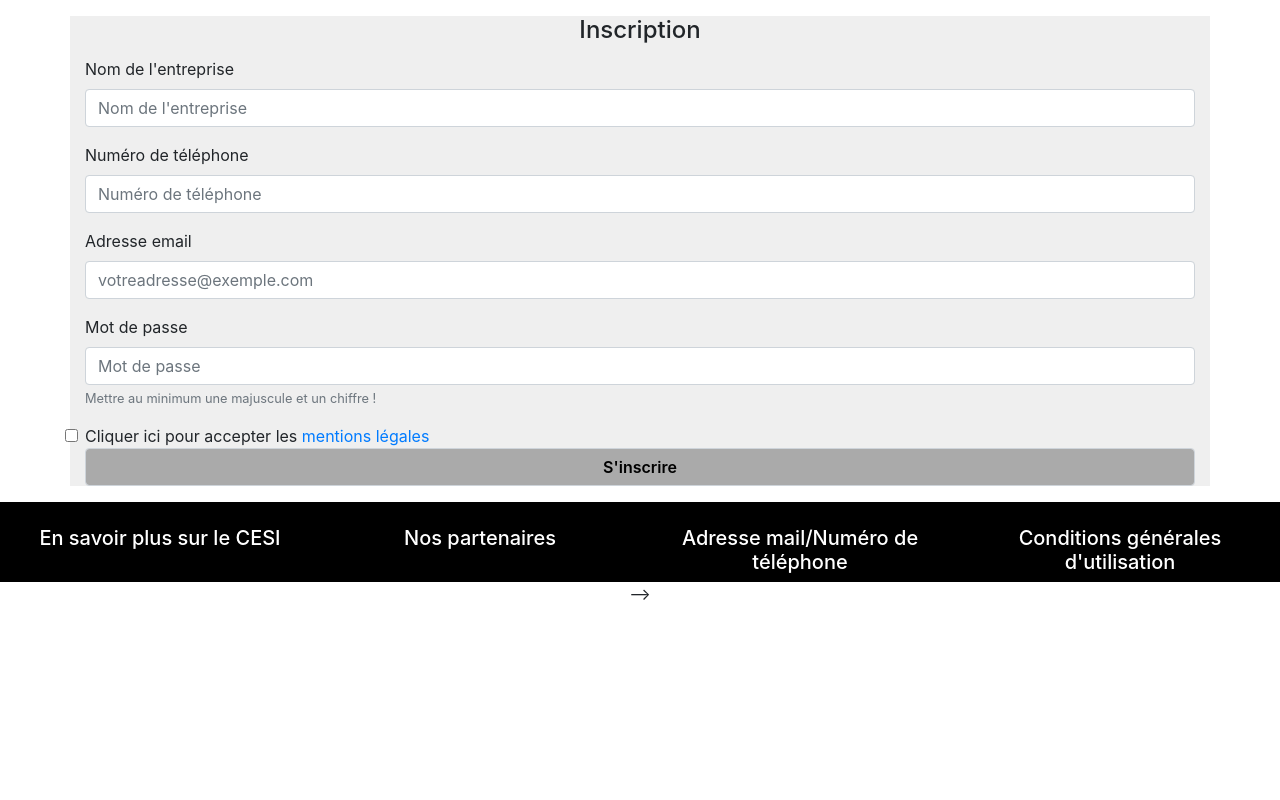
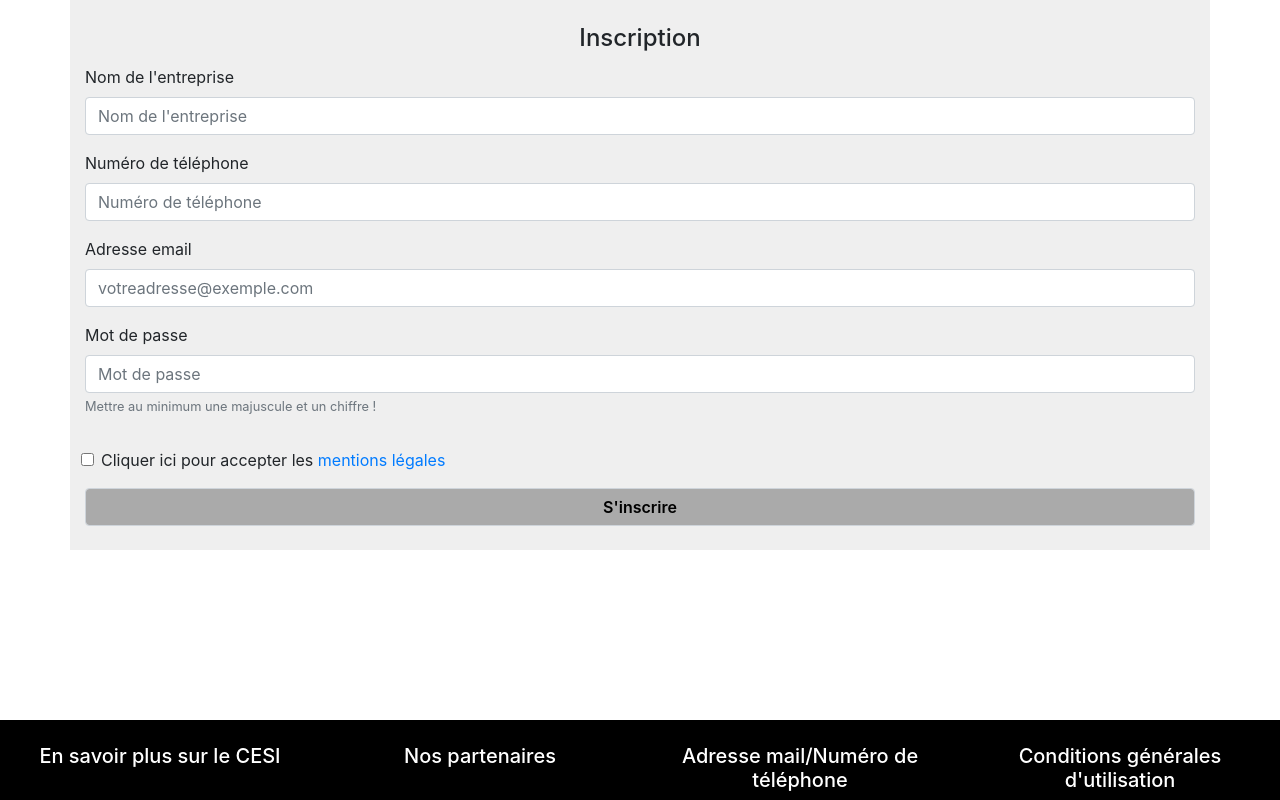
Before and after one commit to TariKoKo/projet-solidarity-bond, a PHP site: page /inscription.php in a window 1280 px wide. Run offline with PHP 8.4, Linux system fonts and the light colour scheme.

Commit message:
amélioration inscription et changement css

```diff
--- a/assets/css/style.css
+++ b/assets/css/style.css
@@ -38,3 +38,10 @@ input[type=submit]:hover{
 .couleur-inscription{
   background-color: #EFEFEF;
 }
+.couleur-inscription{
+  background-color: #EFEFEF;
+  padding: 0.5em;
+}
+.case-a-cocher{
+  padding: 1em;
+}
--- a/inscription.php
+++ b/inscription.php
@@ -53,20 +53,20 @@
                 </div>
 
                 <div class="case-a-cocher">
-                <input type="checkbox" name="cgu" class="form-check-input" id="exampleCheck1" required="required">
-                <label class="form-check-label" for="exampleCheck1">Cliquer ici pour accepter les <a
-                        href="mentionslégales.php">mentions légales</a> </label>
+                    <input type="checkbox" name="cgu" class="form-check-input" id="exampleCheck1" required="required">
+                    <label class="form-check-label" for="exampleCheck1">Cliquer ici pour accepter les <a
+                            href="mentionslégales.php">mentions légales</a> </label>
                 </div>
 
                 <!-- Bouton pour créer son compte-->
                 <p class="signin button">
-                    <input type="submit" value="S'inscrire" id="submitButton" class="form-control"/>
+                    <input type="submit" value="S'inscrire" id="submitButton" class="form-control" />
                 </p>
             </form>
         </div>
     </main>
-    <footer>
-        <!-- <?php include 'footer.php' ?> -->
+    <footer id="footer2">
+        <?php include 'footer.php' ?>
     </footer>
 </body>
 <link rel="stylesheet" href="https://stackpath.bootstrapcdn.com/bootstrap/4.5.0/css/bootstrap.min.css"
```
